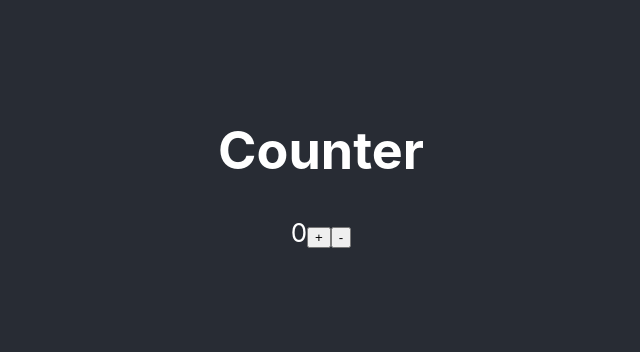
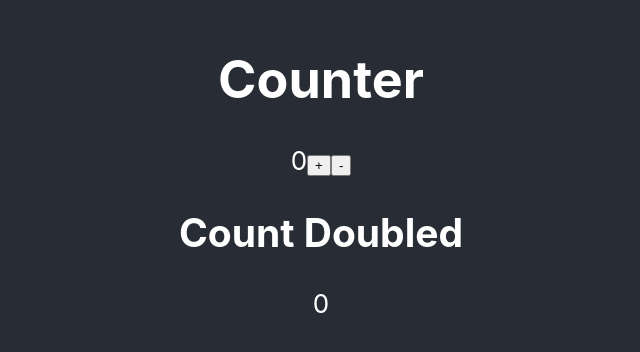
Before and after one commit to kylem038/selector-tutorial, a React (Create React App) app: page / in a window 1280 px wide. Shown: the part 234-586 px from the top of the page, without its empty margins (319-959 px from the left). Built offline with nearby package versions, Linux system fonts and the light colour scheme.

Commit message:
add a new selector

```diff
--- a/src/components/Counter.tsx
+++ b/src/components/Counter.tsx
@@ -1,6 +1,6 @@
 import React from "react";
 import { useSelector, useDispatch } from 'react-redux';
-import selectCount from "../selectors/counter";
+import { selectCount, selectDoubleCount } from "../selectors/counter";
 import {
     decrement,
     increment,
@@ -8,6 +8,7 @@ import {
 
 const Counter = () => {
     const count = useSelector(selectCount);
+    const countDoubled = useSelector(selectDoubleCount);
     const dispatch = useDispatch();
 
     return (
@@ -27,6 +28,8 @@ const Counter = () => {
                 >
                     -
                 </button>
+                <h2>Count Doubled</h2>
+                <span>{countDoubled}</span>
             </div>
         </div>
     )
--- a/src/selectors/counter.ts
+++ b/src/selectors/counter.ts
@@ -1,6 +1,6 @@
 import { createSelector } from "@reduxjs/toolkit";
 import store from "../store";
 
-const selectCount = createSelector(store.getState, state => state.counter.value);
+export const selectCount = createSelector(store.getState, state => state.counter.value);
 
-export default selectCount;
+export const selectDoubleCount = createSelector(selectCount, count => count * 2);
```
